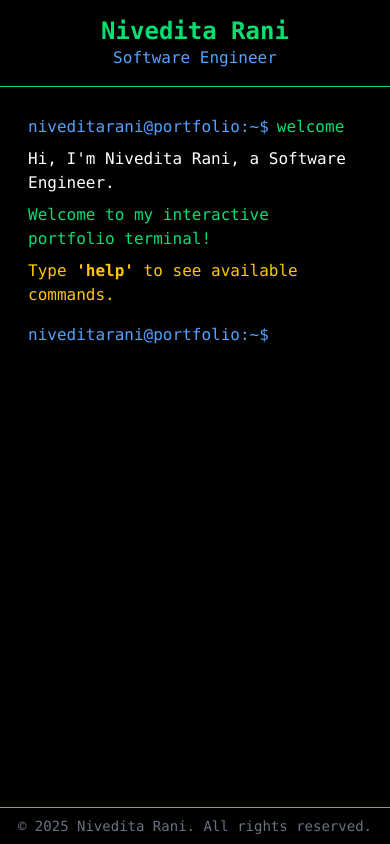
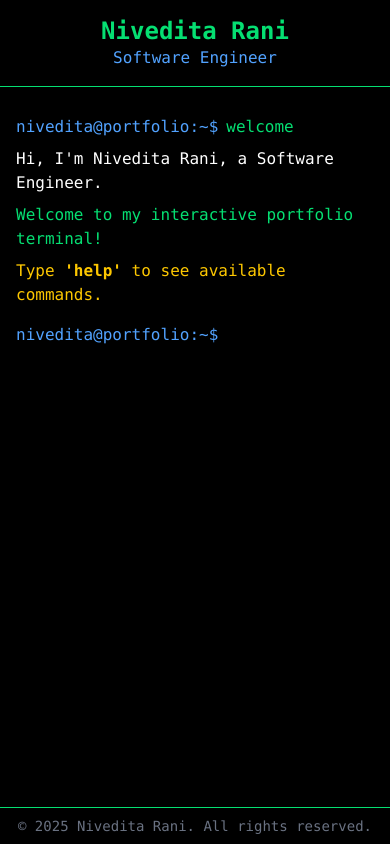
Before and after one commit to Niveditarani/interactive-terminal-portfolio, a Next.js app: page / in a window 390 px wide. Built offline with nearby package versions, Linux system fonts and the light colour scheme.

Commit message:
hide the mobile keyboard when the user presses Enter

```diff
--- a/src/app/components/TerminalPrompt.tsx
+++ b/src/app/components/TerminalPrompt.tsx
@@ -71,10 +71,13 @@ export default function TerminalPrompt() {
 
   const handleKeyDown = (e: React.KeyboardEvent<HTMLInputElement>) => {
     if (e.key === "Enter") {
+      e.preventDefault();
       handleCommand(input);
       setInput("");
+      e.currentTarget.blur();
     }
   };
+
   function parseContactLine(line: string) {
     if (line.includes("nivedita.rani19@gmail.com")) {
       const [label] = line.split("nivedita.rani19@gmail.com");
@@ -189,7 +192,11 @@ export default function TerminalPrompt() {
             )
         ))}
       <div className="flex items-center snap-start">
-            <span className="text-blue-400">niveditarani@portfolio:~$</span>
+            {/* Show on small screens (mobile) */}
+            <span className="text-blue-400 block sm:hidden">nivedita@portfolio:~$</span>
+
+            {/* Show on medium and larger screens */}
+            <span className="text-blue-400 hidden sm:block">niveditarani@portfolio:~$</span>
             <div className="relative ml-2 flex-1">
                 <input
                 ref={inputRef}
--- a/src/app/components/TerminalWelcome.tsx
+++ b/src/app/components/TerminalWelcome.tsx
@@ -3,7 +3,11 @@ export default function TerminalWelcome() {
     return (
       <div className="bg-black font-mono pt-4 w-full mx-auto mt-3">
         <div className="flex items-center">
-          <span className="text-blue-400">niveditarani@portfolio:~$</span>
+          {/* Show on small screens (mobile) */}
+          <span className="text-blue-400 block sm:hidden">nivedita@portfolio:~$</span>
+
+          {/* Show on medium and larger screens */}
+          <span className="text-blue-400 hidden sm:block">niveditarani@portfolio:~$</span>
           <span className="ml-2 text-green-400">welcome</span>
         </div>
         <p className="mt-2 text-white">
--- a/src/app/page.tsx
+++ b/src/app/page.tsx
@@ -16,7 +16,7 @@ export default function Home() {
         </div>
       </div>
       {/* Right: Menu Options */}
-      <div className="col-span-12 md:col-span-12 lg:col-span-8 flex flex-col px-6 h-full overflow-hidden">
+      <div className="col-span-12 md:col-span-12 lg:col-span-8 flex flex-col px-3 h-full overflow-hidden">
         <Menu />
       </div>
     </div>
```
Also changed, not shown: public/portfolio-screenshot.png (added).
